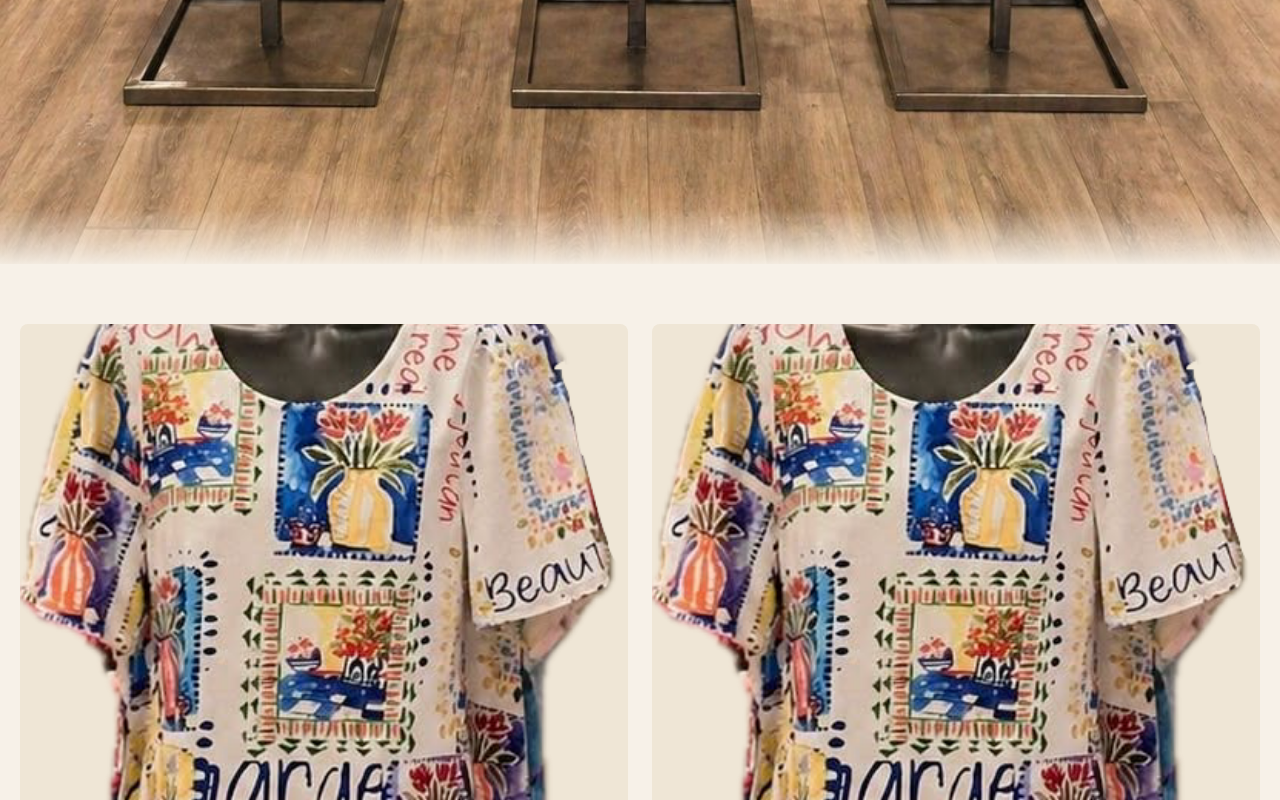
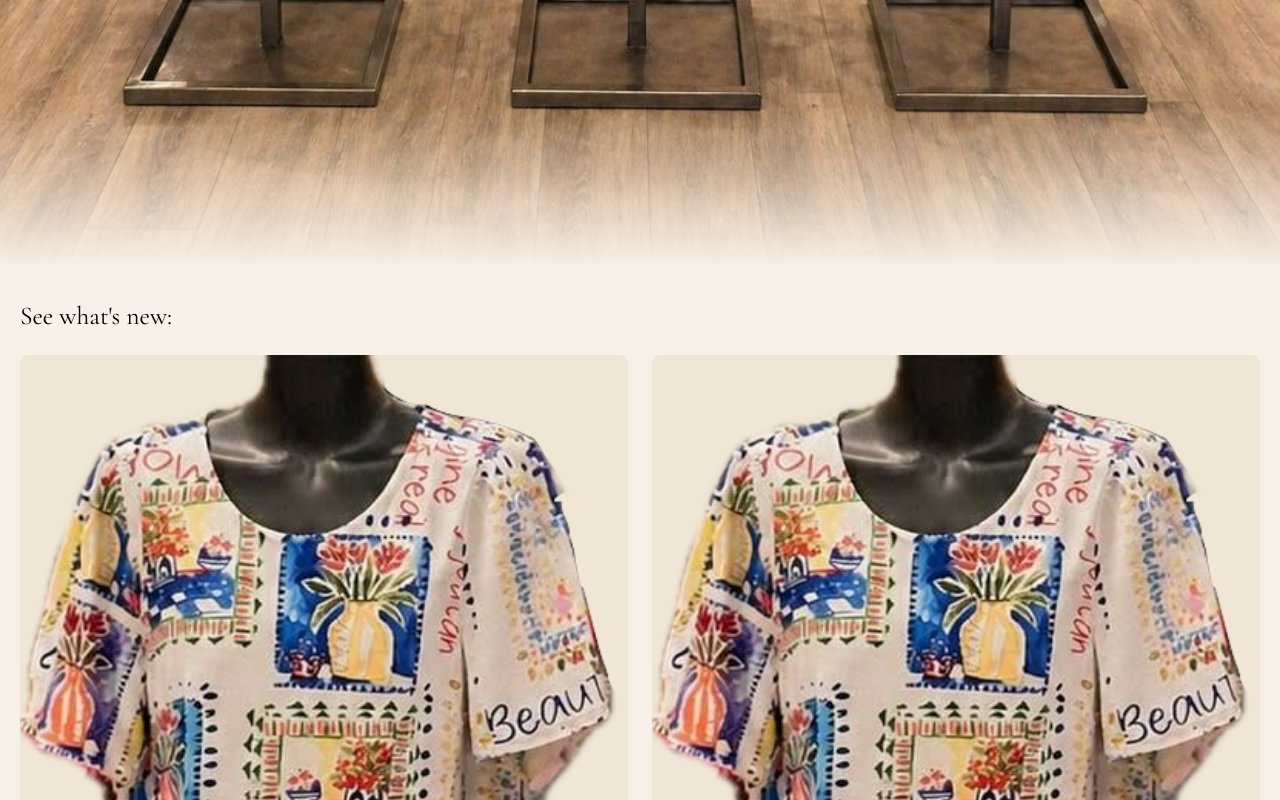
Before and after one commit to Bazhan4ik/sherrys, a SvelteKit app: page / in a window 1280 px wide. Shown: the part 1808-2608 px from the top of the page. Built offline with nearby package versions, Linux system fonts and the light colour scheme.

Commit message:
add products

```diff
--- a/src/routes/c/dress-section.svelte
+++ b/src/routes/c/dress-section.svelte
@@ -18,6 +18,7 @@
 	@use "./../../pallette.scss" as pallette;
 
 	.app {
+		z-index: 0;
 		padding: 32px 0;
 	}
 	.padding { padding: 0 20px; }
@@ -49,11 +50,12 @@
 			position: absolute;
 			top: 0; left: 0;
 			width: 100%; height: 100%;
-			background: linear-gradient(to bottom, transparent 0%, transparent calc(100% - 60px), pallette.$bg 100%);
+			background: linear-gradient(to bottom, transparent 0%, transparent calc(100% - 160px), pallette.$bg 100%);
 		}
 	}
 	.image-container img {
 		width: 100%;
+		z-index: 0;
 		// border-radius: 8px;
 	}
 </style>
--- a/src/routes/c/dress-shop.svelte
+++ b/src/routes/c/dress-shop.svelte
@@ -4,6 +4,9 @@
 </script>
 
 
+<div class="title">
+	<p>See what's new:</p>
+</div>
 <section id="dress-items" class="app">
 	<button class="product">
 		<div class="image-container">
@@ -47,12 +50,19 @@
 <style lang="scss">
 	@use "./../../pallette.scss" as pallette;
 	.app {
+		z-index: 1;
 		padding: 24px 20px 36px;
 		display: grid; gap: 24px; grid-template-columns: 1fr 1fr;
 	}
 
+	.title {
+		padding: 0 20px;
+		p {
+			font-family: "Cormorant Garamond", serif; font-size: 1.6rem;
+		}
+	}
 	button.product {
-		aspect-ratio: 3 / 4;
+		aspect-ratio: 3 / 5;
 		background: none; border: none;
 		cursor: pointer;
 		display: flex; flex-direction: column; align-items: flex-start;
@@ -60,12 +70,14 @@
 
 	.image-container {
 		background-color: pallette.$paper;
+		z-index: 1;
 	}
 	.image-container, img {
 		border-radius: 8px;
 		width: 100%;
 		height: 100%;
 		object-fit: cover;
+		z-index: 1;
 	}
 
 	.info {
```
